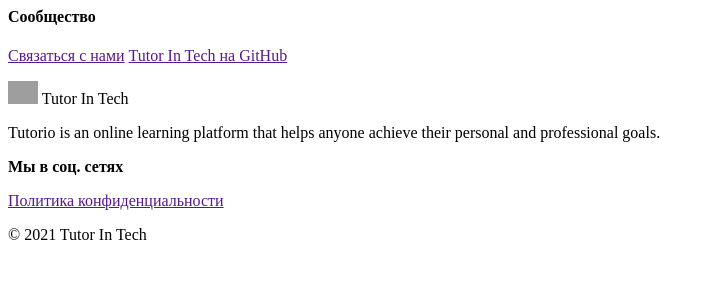
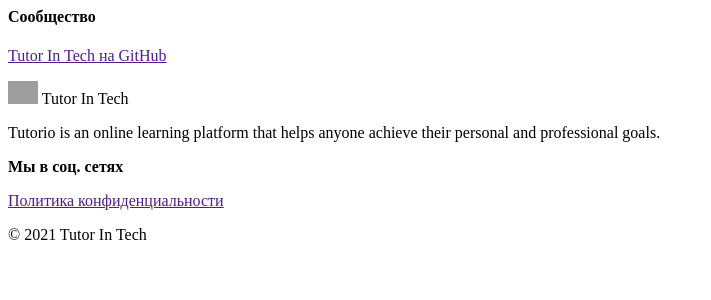
Before and after one commit to tutorin-tech/tit-landing, a Django app: template templates/organisms/footer.html in a window 1280 px wide. Shown: the top 300 px of the page, without its empty margins (0-711 px from the left). Run offline with Django 3.2, Linux system fonts and the light colour scheme; the template is opened without the code that fills it, so the values that code supplies are empty; grey boxes are pictures that could not be loaded.

Commit message:
Remove contact us link from footer

```diff
--- a/templates/organisms/footer.html
+++ b/templates/organisms/footer.html
@@ -8,7 +8,6 @@
                     <div class="col-6 col-md-4 mb-24pt mb-md-0">
                         <h4 class="text-70">Сообщество</h4>
                         <nav class="nav nav-links nav--flush flex-column">
-                            <a class="nav-link" href="">Связаться с нами</a>
                             <a class="nav-link" href="">Tutor In Tech на GitHub</a>
                         </nav>
                     </div>
```
